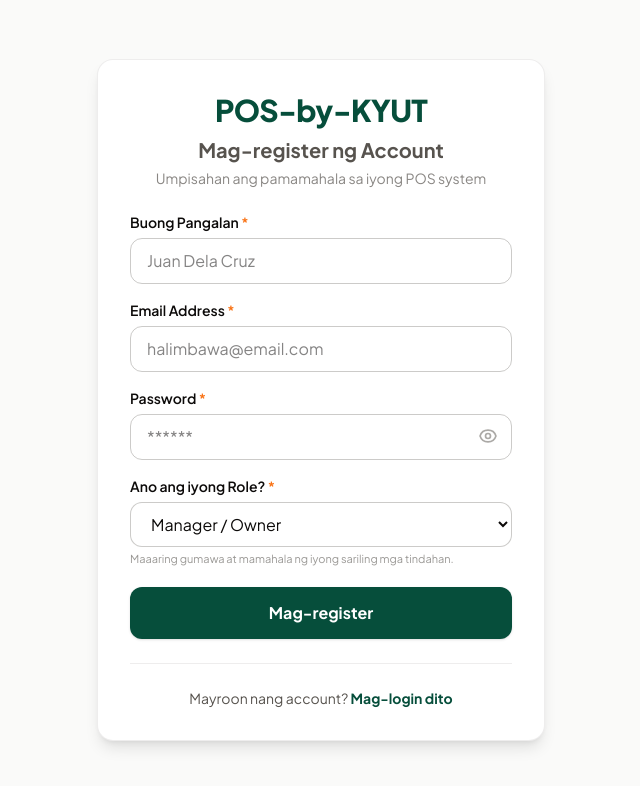
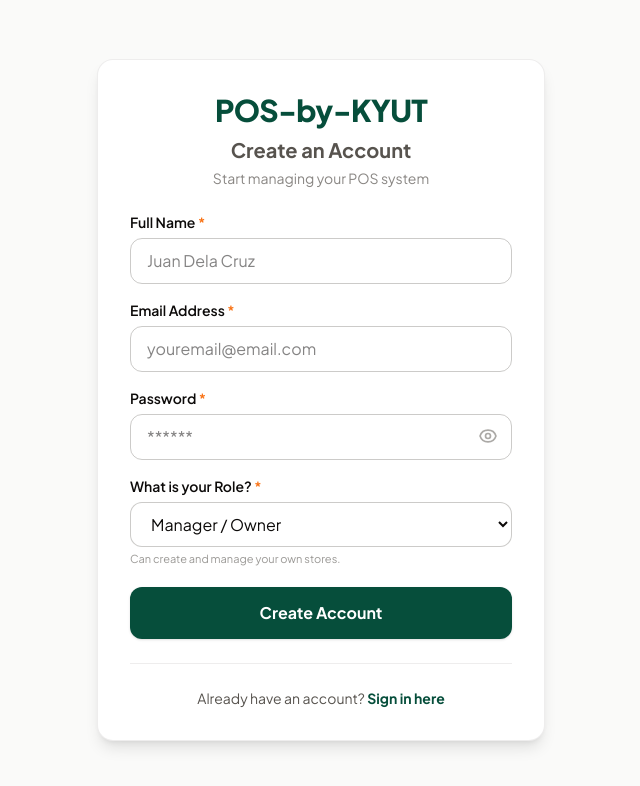
Before and after one commit to JmsHrvyyy/POS-by-KYUT, a React (Vite) app: page /signup in a window 1280 px wide. Shown: the top 786 px of the page, without its empty margins (319-959 px from the left). Built offline with nearby package versions, Linux system fonts and the light colour scheme; no server answers.

Commit message:
feat: implement authentication login and password reset forms with role-based redirection

```diff
--- a/src/components/auth/LoginForm.jsx
+++ b/src/components/auth/LoginForm.jsx
@@ -34,11 +34,11 @@ export const LoginForm = () => {
 
     // Input Validation (Frontend Checklist #1)
     if (!email.trim() || !password.trim()) {
-      setError("Mangyaring punan ang lahat ng field.");
+      setError("Please fill in all fields.");
       return;
     }
     if (!isValidEmail(email)) {
-      setError("Mangyaring maglagay ng valid na email address.");
+      setError("Please enter a valid email address.");
       return;
     }
 
@@ -65,11 +65,11 @@ export const LoginForm = () => {
       console.error("Login error:", err);
       // User-friendly error mapping sa Tagalog
       if (err.code === "auth/invalid-credential" || err.code === "auth/user-not-found" || err.code === "auth/wrong-password") {
-        setError("Maling email o password. Pakisuri at subukan muli.");
+        setError("Incorrect email or password. Please check and try again.");
       } else if (err.code === "auth/too-many-requests") {
-        setError("Masyadong maraming maling pagtatangka. Subukan muli mamaya.");
+        setError("Too many failed attempts. Please try again later.");
       } else {
-        setError(err.message || "May naganap na error habang naglo-login.");
+        setError(err.message || "An error occurred while logging in.");
       }
     } finally {
       setLoading(false);
@@ -82,27 +82,27 @@ export const LoginForm = () => {
     setResetSuccess("");
 
     if (!resetEmail.trim()) {
-      setResetError("Kinakailangan ang email address.");
+      setResetError("Email address is required.");
       return;
     }
     if (!isValidEmail(resetEmail)) {
-      setResetError("Mangyaring maglagay ng valid na email address.");
+      setResetError("Please enter a valid email address.");
       return;
     }
 
     try {
       setResetLoading(true);
       await resetPassword(resetEmail);
-      setResetSuccess("Naipadala na ang password reset link sa iyong email! Pakisuri ang iyong inbox o spam folder.");
+      setResetSuccess("Password reset link sent to your email! Please check your inbox or spam folder.");
       setResetEmail("");
     } catch (err) {
       console.error("Reset password error:", err);
       if (err.code === "auth/user-not-found") {
-        setResetError("Walang account na nakarehistro sa email na ito.");
+        setResetError("No account is registered with this email.");
       } else if (err.code === "auth/invalid-email") {
-        setResetError("Hindi valid ang email address format.");
+        setResetError("Invalid email address format.");
       } else {
-        setResetError("May naganap na error. Subukan muli.");
+        setResetError("An error occurred. Please try again.");
       }
     } finally {
       setResetLoading(false);
@@ -121,8 +121,8 @@ export const LoginForm = () => {
               <span className="text-[#064E3B] font-extrabold text-3xl tracking-tight block mb-2">
                 POS-by-KYUT
               </span>
-              <h2 className="text-xl font-bold text-[#57534E]">Mag-login sa iyong Account</h2>
-              <p className="text-sm text-[#57534E]/70 mt-1">Suriin ang mga transaksyon at benta ng tindahan</p>
+              <h2 className="text-xl font-bold text-[#57534E]">Sign In to Your Account</h2>
+              <p className="text-sm text-[#57534E]/70 mt-1">Monitor your store transactions and sales</p>
             </div>
 
             {/* Error Notification Alert */}
@@ -147,7 +147,7 @@ export const LoginForm = () => {
                     type="email"
                     disabled={loading}
                     className="w-full pl-10 pr-4 py-3 border border-[#57534E]/30 rounded-xl focus:outline-none focus:border-[#064E3B] focus:ring-2 focus:ring-[#064E3B]/10 transition duration-200 disabled:bg-[#FAFAF9]"
-                    placeholder="halimbawa@email.com"
+                    placeholder="youremail@email.com"
                     value={email}
                     onChange={(e) => setEmail(e.target.value)}
                   />
@@ -175,7 +175,7 @@ export const LoginForm = () => {
                     }}
                     className="text-xs text-[#064E3B] font-bold hover:underline cursor-pointer"
                   >
-                    Nakalimutan ang Password?
+                    Forgot Password?
                   </button>
                 </div>
                 <div className="relative">
@@ -226,10 +226,10 @@ export const LoginForm = () => {
                       <circle className="opacity-25" cx="12" cy="12" r="10" stroke="currentColor" strokeWidth="4"></circle>
                       <path className="opacity-75" fill="currentColor" d="M4 12a8 8 0 018-8V0C5.373 0 0 5.373 0 12h4zm2 5.291A7.962 7.962 0 014 12H0c0 3.042 1.135 5.824 3 7.938l3-2.647z"></path>
                     </svg>
-                    <span>Nagla-login...</span>
+                    <span>Signing in...</span>
                   </>
                 ) : (
-                  <span>Mag-login</span>
+                  <span>Sign In</span>
                 )}
               </button>
             </form>
@@ -237,9 +237,9 @@ export const LoginForm = () => {
             {/* Signup redirection link */}
             <div className="text-center mt-6 pt-6 border-t border-[#57534E]/10">
               <p className="text-sm text-[#57534E]">
-                Walang account?{" "}
+                Don't have an account?{" "}
                 <Link to="/signup" className="text-[#064E3B] font-bold hover:underline">
-                  Mag-register dito
+                  Register here
                 </Link>
               </p>
             </div>
@@ -251,8 +251,8 @@ export const LoginForm = () => {
               <span className="text-[#064E3B] font-extrabold text-3xl tracking-tight block mb-2">
                 POS-by-KYUT
               </span>
-              <h2 className="text-xl font-bold text-[#57534E]">Reset ng Password</h2>
-              <p className="text-sm text-[#57534E]/70 mt-1">Ipadala ang password reset link sa iyong email</p>
+              <h2 className="text-xl font-bold text-[#57534E]">Reset Password</h2>
+              <p className="text-sm text-[#57534E]/70 mt-1">We'll send a password reset link to your email</p>
             </div>
 
             {/* Notifications */}
@@ -284,7 +284,7 @@ export const LoginForm = () => {
                   required
                   disabled={resetLoading}
                   className="w-full px-4 py-3 border border-[#57534E]/30 rounded-xl focus:outline-none focus:border-[#064E3B] focus:ring-2 focus:ring-[#064E3B]/10 transition duration-200 disabled:bg-[#FAFAF9]"
-                  placeholder="halimbawa@email.com"
+                  placeholder="youremail@email.com"
                   value={resetEmail}
                   onChange={(e) => setResetEmail(e.target.value)}
                 />
@@ -301,10 +301,10 @@ export const LoginForm = () => {
                       <circle className="opacity-25" cx="12" cy="12" r="10" stroke="currentColor" strokeWidth="4"></circle>
                       <path className="opacity-75" fill="currentColor" d="M4 12a8 8 0 018-8V0C5.373 0 0 5.373 0 12h4zm2 5.291A7.962 7.962 0 014 12H0c0 3.042 1.135 5.824 3 7.938l3-2.647z"></path>
                     </svg>
-                    <span>Ipinapadala...</span>
+                    <span>Sending...</span>
                   </>
                 ) : (
-                  <span>Ipadala ang Link</span>
+                  <span>Send Reset Link</span>
                 )}
               </button>
             </form>
@@ -315,7 +315,7 @@ export const LoginForm = () => {
                 onClick={() => setIsForgotPassword(false)}
                 className="text-sm text-[#064E3B] font-bold hover:underline cursor-pointer"
               >
-                ← Bumalik sa Login
+                ← Back to Login
               </button>
             </div>
           </>
--- a/src/components/auth/SignupForm.jsx
+++ b/src/components/auth/SignupForm.jsx
@@ -28,16 +28,16 @@ export const SignupForm = () => {
   }
 
   // Set label and color based on score
-  let label = "Napakababa";
+  let label = "Very Weak";
   let colorClass = "bg-red-500 w-1/4";
   if (score === 2) {
-    label = "Mababa";
+    label = "Weak";
     colorClass = "bg-orange-500 w-2/4";
   } else if (score === 3) {
-    label = "Katamtaman";
+    label = "Moderate";
     colorClass = "bg-yellow-500 w-3/4";
   } else if (score === 4) {
-    label = "Malakas";
+    label = "Strong";
     colorClass = "bg-emerald-600 w-full";
   }
 
@@ -54,34 +54,34 @@ export const SignupForm = () => {
 
     // Input Validation
     if (!formData.fullName.trim()) {
-      setError("Kinakailangan ang buong pangalan.");
+      setError("Full name is required.");
       return;
     }
     if (!formData.email) {
-      setError("Kinakailangan ang email address.");
+      setError("Email address is required.");
       return;
     }
     if (!isValidEmail(formData.email)) {
-      setError("Mangyaring maglagay ng valid na email address.");
+      setError("Please enter a valid email address.");
       return;
     }
     if (!formData.password) {
-      setError("Kinakailangan ang password.");
+      setError("Password is required.");
       return;
     }
     if (formData.password.length < 6) {
-      setError("Ang password ay dapat hindi bababa sa 6 characters.");
+      setError("Password must be at least 6 characters.");
       return;
     }
     if (score < 3) {
-      setError("Mangyaring lakasan ang iyong password (dapat may numero at uppercase letter).");
+      setError("Please strengthen your password (must include a number and an uppercase letter.");
       return;
     }
 
     try {
       setLoading(true);
       await signup(formData.email, formData.password, formData.fullName, formData.role);
-      setSuccess("Matagumpay na nagawa ang account!");
+      setSuccess("Account created successfully!");
 
       // I-redirect base sa piniling role
       setTimeout(() => {
@@ -95,13 +95,13 @@ export const SignupForm = () => {
     } catch (err) {
       console.error("Signup error:", err);
       if (err.code === "auth/email-already-in-use") {
-        setError("Ang email na ito ay ginagamit na ng ibang account.");
+        setError("This email is already in use by another account.");
       } else if (err.code === "auth/invalid-email") {
-        setError("Hindi valid ang email address format.");
+        setError("Invalid email address format.");
       } else if (err.code === "auth/weak-password") {
-        setError("Masyadong mahina ang password.");
+        setError("Password is too weak.");
       } else {
-        setError(err.message || "May naganap na error habang nagpaparehistro.");
+        setError(err.message || "An error occurred during registration.");
       }
     } finally {
       setLoading(false);
@@ -118,8 +118,8 @@ export const SignupForm = () => {
           <span className="text-[#064E3B] font-extrabold text-3xl tracking-tight block mb-2">
             POS-by-KYUT
           </span>
-          <h2 className="text-xl font-bold text-[#57534E]">Mag-register ng Account</h2>
-          <p className="text-sm text-[#57534E]/70 mt-1">Umpisahan ang pamamahala sa iyong POS system</p>
+          <h2 className="text-xl font-bold text-[#57534E]">Create an Account</h2>
+          <p className="text-sm text-[#57534E]/70 mt-1">Start managing your POS system</p>
         </div>
 
         {/* Notifications */}
@@ -144,7 +144,7 @@ export const SignupForm = () => {
         <form onSubmit={handleSubmit} className="space-y-4">
           {/* Full Name */}
           <div>
-            <label className="block text-sm font-semibold mb-1.5 text-[#0C0A09]">Buong Pangalan <span className="text-[#F97316]">*</span></label>
+            <label className="block text-sm font-semibold mb-1.5 text-[#0C0A09]">Full Name <span className="text-[#F97316]">*</span></label>
             <input
               type="text"
               required
@@ -152,7 +152,7 @@ export const SignupForm = () => {
               className="w-full px-4 py-2.5 border border-[#57534E]/30 rounded-xl focus:outline-none focus:border-[#064E3B] focus:ring-2 focus:ring-[#064E3B]/10 transition duration-200 disabled:bg-[#FAFAF9]"
               placeholder="Juan Dela Cruz"
               value={formData.fullName}
-              onChange={(e) => setFormData({...formData, fullName: e.target.value})}
+              onChange={(e) => setFormData({ ...formData, fullName: e.target.value })}
             />
           </div>
 
@@ -164,9 +164,9 @@ export const SignupForm = () => {
               required
               disabled={loading}
               className="w-full px-4 py-2.5 border border-[#57534E]/30 rounded-xl focus:outline-none focus:border-[#064E3B] focus:ring-2 focus:ring-[#064E3B]/10 transition duration-200 disabled:bg-[#FAFAF9]"
-              placeholder="halimbawa@email.com"
+              placeholder="youremail@email.com"
               value={formData.email}
-              onChange={(e) => setFormData({...formData, email: e.target.value})}
+              onChange={(e) => setFormData({ ...formData, email: e.target.value })}
             />
           </div>
 
@@ -181,7 +181,7 @@ export const SignupForm = () => {
                 className="w-full pl-4 pr-12 py-2.5 border border-[#57534E]/30 rounded-xl focus:outline-none focus:border-[#064E3B] focus:ring-2 focus:ring-[#064E3B]/10 transition duration-200 disabled:bg-[#FAFAF9]"
                 placeholder="******"
                 value={formData.password}
-                onChange={(e) => setFormData({...formData, password: e.target.value})}
+                onChange={(e) => setFormData({ ...formData, password: e.target.value })}
               />
               {/* Eye/Eye-off toggle */}
               <button
@@ -207,7 +207,7 @@ export const SignupForm = () => {
             {formData.password.length > 0 && (
               <div className="mt-3 space-y-2">
                 <div className="flex justify-between items-center text-xs">
-                  <span className="text-[#57534E]">Lakas ng password:</span>
+                  <span className="text-[#57534E]">Password strength:</span>
                   <span className="font-semibold text-[#0C0A09]">{label}</span>
                 </div>
                 {/* Visual strength bar meter */}
@@ -227,7 +227,7 @@ export const SignupForm = () => {
                     <span className={`w-3.5 h-3.5 rounded-full flex items-center justify-center text-white text-[9px] ${hasNumber ? "bg-emerald-600" : "bg-[#57534E]/30"}`}>
                       ✓
                     </span>
-                    <span className={hasNumber ? "text-emerald-700 font-medium" : "text-[#57534E]/70"}>May numero</span>
+                    <span className={hasNumber ? "text-emerald-700 font-medium" : "text-[#57534E]/70"}>Has a number</span>
                   </div>
                   <div className="flex items-center gap-1.5 text-[11px]">
                     <span className={`w-3.5 h-3.5 rounded-full flex items-center justify-center text-white text-[9px] ${hasUpper ? "bg-emerald-600" : "bg-[#57534E]/30"}`}>
@@ -239,7 +239,7 @@ export const SignupForm = () => {
                     <span className={`w-3.5 h-3.5 rounded-full flex items-center justify-center text-white text-[9px] ${hasLowerOrSpecial ? "bg-emerald-600" : "bg-[#57534E]/30"}`}>
                       ✓
                     </span>
-                    <span className={hasLowerOrSpecial ? "text-emerald-700 font-medium" : "text-[#57534E]/70"}>Lowercase/Simbolo</span>
+                    <span className={hasLowerOrSpecial ? "text-emerald-700 font-medium" : "text-[#57534E]/70"}>Lowercase/Symbol</span>
                   </div>
                 </div>
               </div>
@@ -248,20 +248,20 @@ export const SignupForm = () => {
 
           {/* Role Selector */}
           <div>
-            <label className="block text-sm font-semibold mb-1.5 text-[#0C0A09]">Ano ang iyong Role? <span className="text-[#F97316]">*</span></label>
+            <label className="block text-sm font-semibold mb-1.5 text-[#0C0A09]">What is your Role? <span className="text-[#F97316]">*</span></label>
             <select
               disabled={loading}
               className="w-full px-4 py-2.5 border border-[#57534E]/30 rounded-xl bg-white focus:outline-none focus:border-[#064E3B] focus:ring-2 focus:ring-[#064E3B]/10 transition duration-200 disabled:bg-[#FAFAF9]"
               value={formData.role}
-              onChange={(e) => setFormData({...formData, role: e.target.value})}
+              onChange={(e) => setFormData({ ...formData, role: e.target.value })}
             >
               <option value="manager">Manager / Owner</option>
               <option value="staff">Cashier / Staff</option>
             </select>
             <p className="text-[11px] text-[#57534E]/60 mt-1">
               {formData.role === "manager"
-                ? "Maaaring gumawa at mamahala ng iyong sariling mga tindahan."
-                : "Awtomatikong maghihintay ng imbitasyon bago maka-access sa POS."
+                ? "Can create and manage your own stores."
+                : "Will automatically wait for an invitation before accessing the POS."
               }
             </p>
           </div>
@@ -278,10 +278,10 @@ export const SignupForm = () => {
                   <circle className="opacity-25" cx="12" cy="12" r="10" stroke="currentColor" strokeWidth="4"></circle>
                   <path className="opacity-75" fill="currentColor" d="M4 12a8 8 0 018-8V0C5.373 0 0 5.373 0 12h4zm2 5.291A7.962 7.962 0 014 12H0c0 3.042 1.135 5.824 3 7.938l3-2.647z"></path>
                 </svg>
-                <span>Nagrerehistro...</span>
+                <span>Registering...</span>
               </>
             ) : (
-              <span>Mag-register</span>
+              <span>Create Account</span>
             )}
           </button>
         </form>
@@ -289,9 +289,9 @@ export const SignupForm = () => {
         {/* Redirect Link */}
         <div className="text-center mt-6 pt-6 border-t border-[#57534E]/10">
           <p className="text-sm text-[#57534E]">
-            Mayroon nang account?{" "}
+            Already have an account?{" "}
             <Link to="/login" className="text-[#064E3B] font-bold hover:underline">
-              Mag-login dito
+              Sign in here
             </Link>
           </p>
         </div>
```
